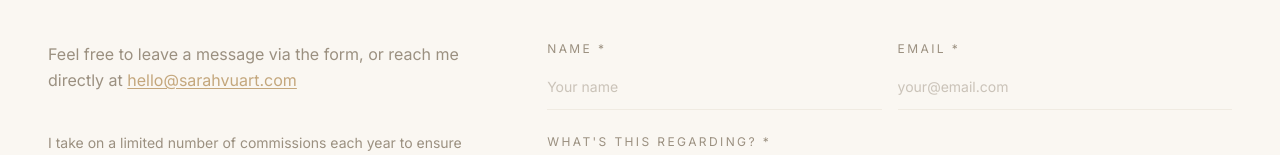
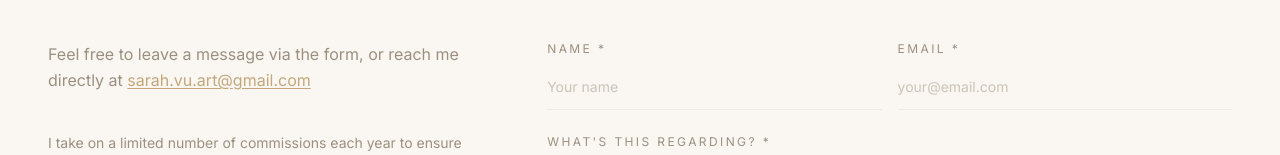
Before and after one commit to sarahvuart/sarahvuart-website, a Next.js app: page /contact in a window 1280 px wide. Shown: the part 455-610 px from the top of the page. Built offline with nearby package versions, Linux system fonts and the light colour scheme; a web font is replaced by a local one.

Commit message:
Update page.tsx

```diff
--- a/app/contact/page.tsx
+++ b/app/contact/page.tsx
@@ -90,10 +90,10 @@ export default function ContactPage() {
                 Feel free to leave a message via the form, or reach me directly
                 at{' '}
                 <a
-                  href="mailto:hello@sarahvuart.com"
+                  href="mailto:sarah.vu.art@gmail.com"
                   className="text-accent hover:text-accent-dark transition-colors underline underline-offset-2"
                 >
-                  hello@sarahvuart.com
+                  sarah.vu.art@gmail.com
                 </a>
               </p>
 
```
